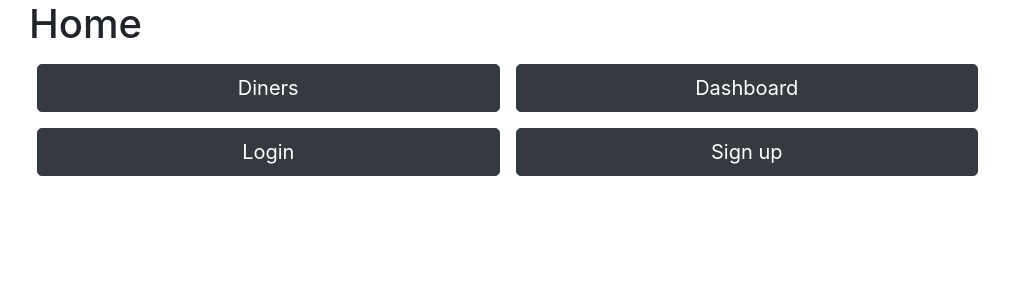
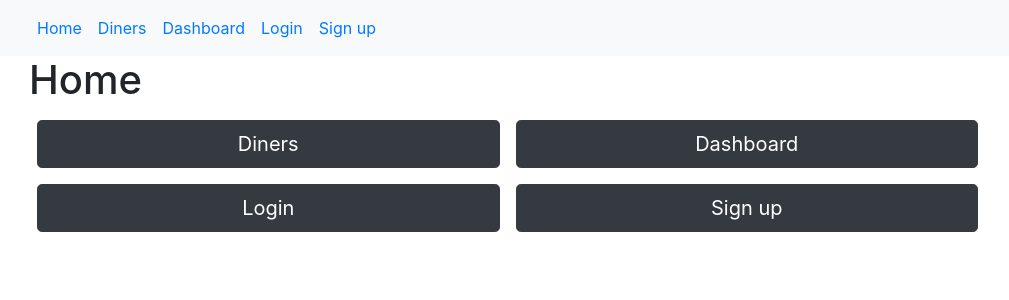
Before and after one commit to tomatija/Menzar, a React (Create React App) app in the folder frontend/: page / in a window 1280 px wide. Shown: the top 300 px of the page, without its empty margins (56-1065 px from the left). Built offline with nearby package versions, Linux system fonts and the light colour scheme.

Commit message:
QUICK FIX for diner api, added navigation bar to frontend (needs more work)

```diff
--- a/frontend/src/App.js
+++ b/frontend/src/App.js
@@ -11,6 +11,7 @@
 import { ToastContainer } from "react-toastify";
 import axios from "axios";
 import requireAuth from "./utils/RequireAuth";
+import Navigation from "./components/Dashboard/Navbar/Navigation";
 axios.defaults.baseURL = "http://127.0.0.1:8000";
 
 // below <Root> add
@@ -20,11 +21,16 @@
     return (
       <div>
         <Root>
+          <Navigation />
           <ToastContainer hideProgressBar={true} newestOnTop={true} />
           <Switch>
-            <Route exact path="/diners" component={DinerListPage}/>
-            <Route exact path="/diner/:diner" component={DinerDetailsPage}/>
-            <Route exact path="/diner/:diner/:date" component={requireAuth(DinerMenusPage)}/>
+            <Route exact path="/diners" component={DinerListPage} />
+            <Route exact path="/diner/:diner" component={DinerDetailsPage} />
+            <Route
+              exact
+              path="/diner/:diner/:date"
+              component={requireAuth(DinerMenusPage)}
+            />
             <Route path="/signup" component={Signup} />
             <Route path="/login" component={Login} />
             <Route path="/dashboard" component={requireAuth(Dashboard)} />
--- /dev/null
+++ b/frontend/src/components/Dashboard/Navbar/Navigation.js
@@ -0,0 +1,45 @@
+import { Link } from "react-router-dom";
+import Nav from "react-bootstrap/Nav";
+import Navbar from "react-bootstrap/Navbar";
+import Container from "react-bootstrap/Container";
+
+function Navigation() {
+    return (
+      <Navbar bg="light" expand="lg">
+        <Container>
+          <Navbar.Toggle aria-controls="basic-navbar-nav" />
+          <Navbar.Collapse id="basic-navbar-nav">
+          <Nav className="me-auto">
+            <Nav.Link href="#home">
+              <Link className="text-decoration-none text-black" to="/">
+                Home
+              </Link>
+            </Nav.Link>
+            <Nav.Link href="#link">
+              <Link className="text-decoration-none text-black" to="/diners">
+                Diners
+              </Link>
+            </Nav.Link>
+            <Nav.Link href="#home">
+              <Link className="text-decoration-none text-black" to="/dashboard">
+                Dashboard
+              </Link>
+            </Nav.Link>
+            <Nav.Link href="#link">
+              <Link className="text-decoration-none text-black" to="/login">
+                Login
+              </Link>
+            </Nav.Link>
+            <Nav.Link href="#link">
+              <Link className="text-decoration-none text-black" to="/signup">
+                Sign up
+              </Link>
+            </Nav.Link>
+          </Nav>
+          </Navbar.Collapse>
+        </Container>
+      </Navbar>
+    );
+  }
+
+  export default Navigation;
```
Also changed, not shown: 1 other file (tests, documents, lock files or other folders).
